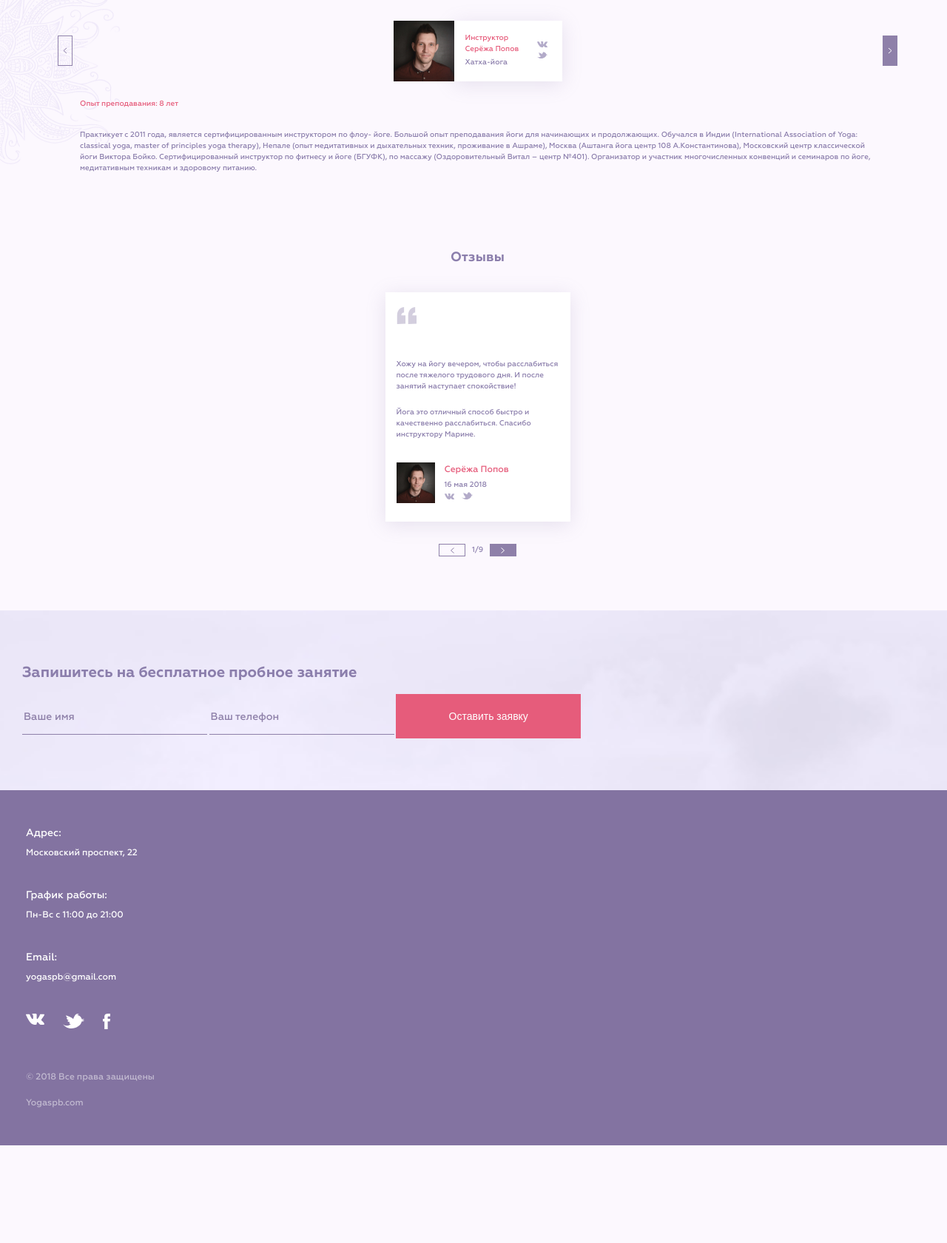
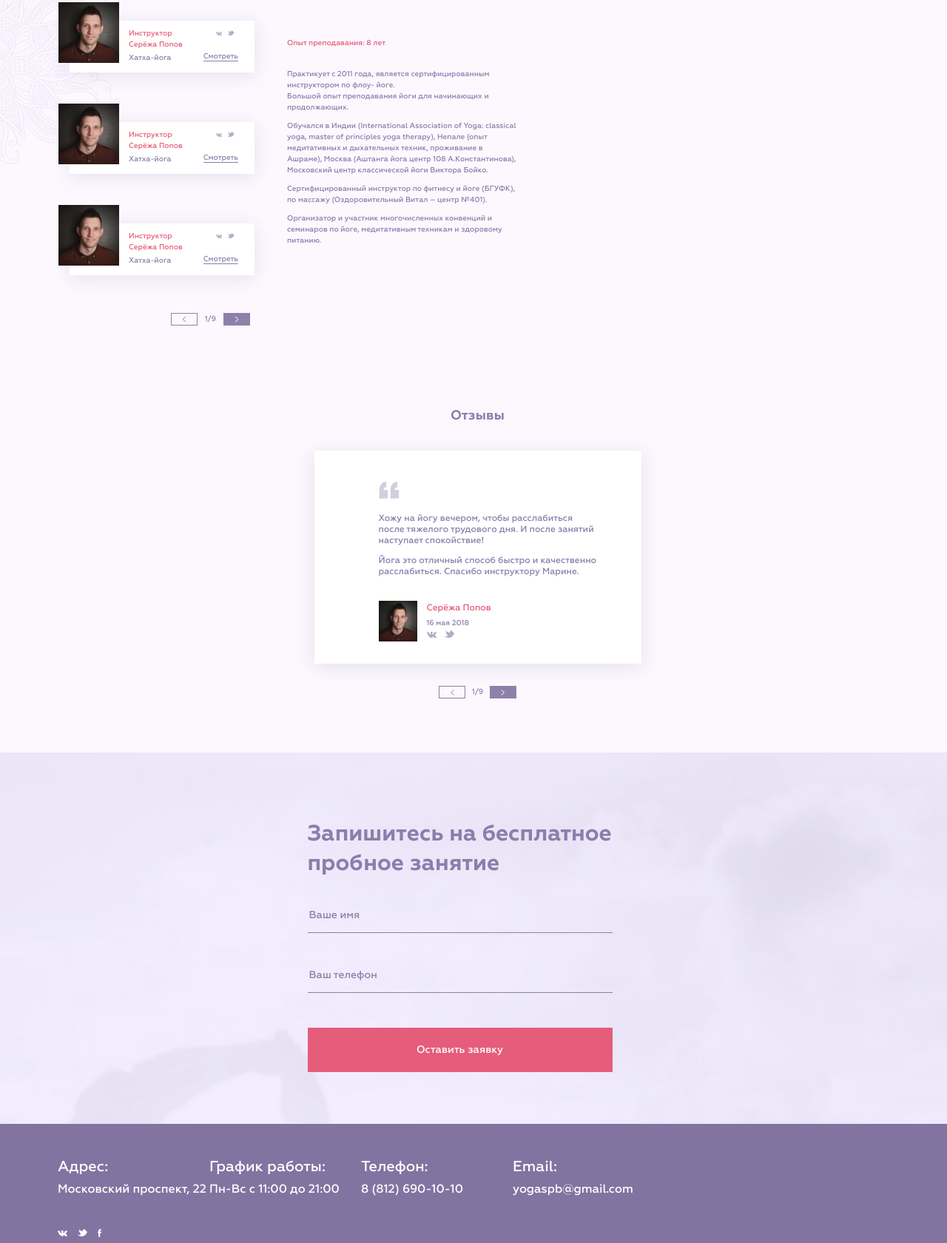
Before and after one commit to ViZuVi/Yoga-project, a website: page source/index.html in a window 1280 px wide. Shown: the part 1526-3206 px from the top of the page at 74% size. Before the commit the page ends 3074 px from the top, so only its background shows below. Drawn offline with nearby package versions, Linux system fonts and the light colour scheme; files that its build step writes are made by us from their sources.

Commit message:
styles for tablet is done

```diff
--- a/source/index.html
+++ b/source/index.html
@@ -187,20 +187,22 @@
         </div>
         <div class="team__member-about">
           <p class="team__member-experiance">Опыт преподавания: 8 лет</p>
-          <p class="team__member-description">Практикует с 2011 года, является сертифицированным инструктором по флоу- йоге. Большой опыт преподавания йоги для начинающих и продолжающих.
-            Обучался в Индии (International Association of Yoga: classical yoga, master of principles yoga therapy), Непале (опыт медитативных и дыхательных техник, проживание в Ашраме), Москва (Аштанга йога центр 108 А.Константинова), Московский центр классической йоги Виктора Бойко.
-            Сертифицированный инструктор по фитнесу и йоге (БГУФК), по массажу (Оздоровительный Витал – центр №401).
-            Организатор и участник многочисленных конвенций и семинаров по йоге, медитативным техникам и здоровому питанию.</p>
+          <p class="team__member-description">
+            <p>Практикует с 2011 года, является сертифицированным инструктором по флоу- йоге. <br> Большой опыт преподавания йоги для начинающих и продолжающих. </p>
+            <p>Обучался в Индии (International Association of Yoga: classical yoga, master of principles yoga therapy), Непале (опыт медитативных и дыхательных техник, проживание в Ашраме), Москва (Аштанга йога центр 108 А.Константинова), Московский центр классической йоги Виктора Бойко.</p>
+            <p>Сертифицированный инструктор по фитнесу и йоге (БГУФК), по массажу (Оздоровительный Витал – центр №401).</p>
+            <p>Организатор и участник многочисленных конвенций и семинаров по йоге, медитативным техникам и здоровому питанию.</p>
+          </p>
         </div>
       </section>
       <section class="reviews page__section-container">
         <h2 class="reviews__title page__title">Отзывы</h2>
         <ul class="reviews__list">
           <li class="review">
-            <p class="review__text">
+            <div class="review__text">
               <p>Хожу на йогу вечером, чтобы расслабиться после  тяжелого трудового дня. И после занятий наступает спокойствие!</p>
               <p>Йога это отличный способ быстро и качественно расслабиться. Спасибо инструктору Марине.</p>
-            </p>
+            </div>
             <div class="review__author">
               <img src="img/team-popov.jpg" alt="review-author-photo" width="52" height="51">
               <div class="review__info">
@@ -246,6 +248,7 @@
       </section>
     </main>
     <footer class="footer">
+      <div class="footer__contacts">
         <div class="footer__block">
           <p class="footer__block-title">Адрес:</p>
           <p class="footer__block-text">Московский проспект, 22</p>
@@ -255,28 +258,35 @@
           <p class="footer__block-text">Пн-Вс с 11:00 до 21:00</p>
         </div>
         <div class="footer__block">
+          <p class="footer__block-title">Телефон:</p>
+          <p class="footer__block-text">8 (812) 690-10-10</p>
+        </div>
+        <div class="footer__block">
           <p class="footer__block-title">Email:</p>
           <p class="footer__block-text">yogaspb@gmail.com</p>
         </div>
+      </div>
       <ul class="footer__social-list">
         <li class="footer__social-item">
-          <a href="" class="footer__social-vk">
-            <img src="img/vk-white-icon.svg" alt="vk-link" width="25" height="15">
+          <a href="" class="footer__social-link footer__social-link--vk">
+            <img src="img/vk-white-icon.svg" alt="vk-link">
           </a>
         </li>
         <li class="footer__social-item">
-          <a href="" class="footer__social-tw">
-            <img src="img/tw-white-icon.svg" alt="tw-link" width="29" height="20">
+          <a href="" class="footer__social-link footer__social-link--tw">
+            <img src="img/tw-white-icon.svg" alt="tw-link">
           </a>
         </li>
         <li class="footer__social-item">
-          <a href="" class="footer__social-fb">
-            <img src="img/fb-white-icon.svg" alt="fb-link" width="10" height="21">
+          <a href="" class="footer__social-link footer__social-link--fb">
+            <img src="img/fb-white-icon.svg" alt="fb-link">
           </a>
         </li>
       </ul>
+      <div class="footer__info">
         <p class="footer__copyright">&copy; 2018   Все права защищены</p>
         <a class="footer__dev-link" href="#">Yogaspb.com</a>
+      </div>
     </footer>
   </div>
 </body>
--- a/source/sass/blocks/footer.scss
+++ b/source/sass/blocks/footer.scss
@@ -39,3 +39,68 @@
   font-size: 12px;
   color: rgba(255, 255, 255, 0.5);
 }
+
+@media (min-width: 768px) {
+  .footer {
+    flex-direction: row;
+    flex-wrap: wrap;
+    padding-left: 78px;
+    padding-right: 200px;
+  }
+
+  .footer__contacts {
+    display: flex;
+    flex-wrap: wrap;
+    justify-content: space-between;
+  }
+
+  .footer__block {
+    width: 205px;
+  }
+
+  .footer__block-title {
+    font-size: 20px;
+  }
+
+  .footer__block-text {
+    font-size: 16px;
+  }
+
+  .footer__social-list {
+    justify-content: start;
+    width: 100%;
+    margin-bottom: 18px;
+  }
+
+  .footer__social-item {
+    margin-right: 13px;
+  }
+
+  .footer__social-link{
+    &--vk  img {
+      width: 13px;
+      height: 8px;
+    }
+
+    &--tw  img {
+      width: 15px;
+      height: 10px;
+    }
+
+    &--fb  img {
+      width: 5px;
+      height: 11px;
+    }
+  }
+
+  .footer__info {
+    display: flex;
+    align-items: baseline;
+    justify-content: space-between;
+    width: 100%;
+  }
+
+  .footer__dev-link {
+    margin-right: 45px;
+  }
+}
--- a/source/sass/blocks/review.scss
+++ b/source/sass/blocks/review.scss
@@ -14,11 +14,12 @@
   &::before {
     content: "";
     position: absolute;
-    top: -50px;
+    top: -30px;
     left: 0;
     width: 27px;
     height: 23px;
     background-image: url("../../img/quotes-icon.svg");
+    background-repeat: no-repeat;
   }
 }
 
@@ -54,3 +55,15 @@
 .review__social-item {
   margin-right: 10px;
 }
+
+@media (min-width: 768px) {
+  .review {
+    width: 442px;
+    padding: 72px 57px 30px 87px;
+  }
+
+  .review__text {
+    font-size: 12px;
+    margin-bottom: 20px;
+  }
+}
--- a/source/sass/blocks/sign-up.scss
+++ b/source/sass/blocks/sign-up.scss
@@ -33,8 +33,34 @@
   color: #FFFFFF;
   font-size: 14px;
   line-height: 20px;
+  font-family: inherit;
   padding: 20px 66px;
   background-color: #E65C7B;
   border: none;
   margin-bottom: 70px;
 }
+
+@media (min-width: 768px) {
+  .sign-up__title {
+    margin: 70px auto 40px;;
+    font-size: 30px;
+    line-height: 40px;
+    width: 412px;
+  }
+
+  .sign-up__form {
+    display: flex;
+    flex-direction: column;
+    width: 412px;
+    margin: 0 auto;
+  }
+
+  .sign-up__input {
+    width: 100%;
+    margin-bottom: 47px;
+  }
+
+  .sign-up__btn {
+    width: 412px;
+  }
+}
--- a/source/sass/blocks/team-card.scss
+++ b/source/sass/blocks/team-card.scss
@@ -4,7 +4,6 @@
   width: 228px;
   height: 82px;
   margin: 0 auto;
-  background-color: #FFFFFF;
 
   &:not(:first-child) {
     display: none;
@@ -16,6 +15,7 @@
   display: flex;
   justify-content: space-between;
   align-items: center;
+  background-color: #FFFFFF;
 }
 
 .team-card p {
@@ -41,3 +41,70 @@
 .team-card__look-btn {
   display: none;
 }
+
+@media (min-width: 768px) {
+  .team-card {
+    display: block;
+    position: relative;
+    margin-bottom: 55px;
+
+    &:not(:first-child) {
+      display: block;
+    }
+
+    &:last-child {
+      margin-bottom: 0;
+    }
+  }
+
+  .team__card-box {
+    padding-left: 65px;
+    width: 250px;
+  }
+
+  .team-card__member-name {
+    width: 90px;
+  }
+
+  .team-card__img {
+    position: absolute;
+    top: -25px;
+    left: -15px;
+  }
+
+  .team-card__social-list {
+    display: flex;
+    align-self: flex-start;
+    margin-top: 10px;
+  }
+
+  .team-card__social-item {
+    margin-right: 7px;
+  }
+
+  .team-card__social-vk {
+    display: block;
+    width: 8px;
+    height: 5px;
+  }
+
+  .team-card__social-tw {
+    display: block;
+    width: 10px;
+    height: 7px;
+  }
+
+  .team-card__look-btn {
+    display: block;
+    padding: 0;
+    border: none;
+    font-size: inherit;
+    font-family: inherit;
+    color: inherit;
+    background-color: transparent;
+    position: absolute;
+    right: 0;
+    bottom: 27px;
+    border-bottom: 1px solid #8B7EAC;
+  }
+}
--- a/source/sass/blocks/team.scss
+++ b/source/sass/blocks/team.scss
@@ -52,3 +52,52 @@
   margin-top: 20px;
   margin-bottom: 25px;
 }
+
+@media (min-width: 768px) {
+  .team {
+    display: flex;
+    flex-wrap: wrap;
+  }
+
+  .team__title {
+    width: 100%;
+    flex-grow: 1;
+  }
+
+  .team__btn-wtapper {
+    width: 260px;
+    flex-wrap: wrap;
+    justify-content: center;
+  }
+
+  .team__list {
+    order: 0;
+    margin-bottom: 30px;
+  }
+
+  .team__btn {
+    padding: 0 14px;
+
+    &--prev {
+      order: 1;
+      margin-right: 10px;
+      margin-left: auto;
+    }
+
+    &--next {
+      order: 3;
+      margin-left: 10px;
+    }
+  }
+
+  .team__pages-number {
+    display: block;
+    order: 2;
+  }
+
+  .team__member-about {
+    width: 311px;
+    margin-left: 50px;
+    margin-right: 0;
+  }
+}
```
Lines whose indentation alone changed are shown as unchanged.
